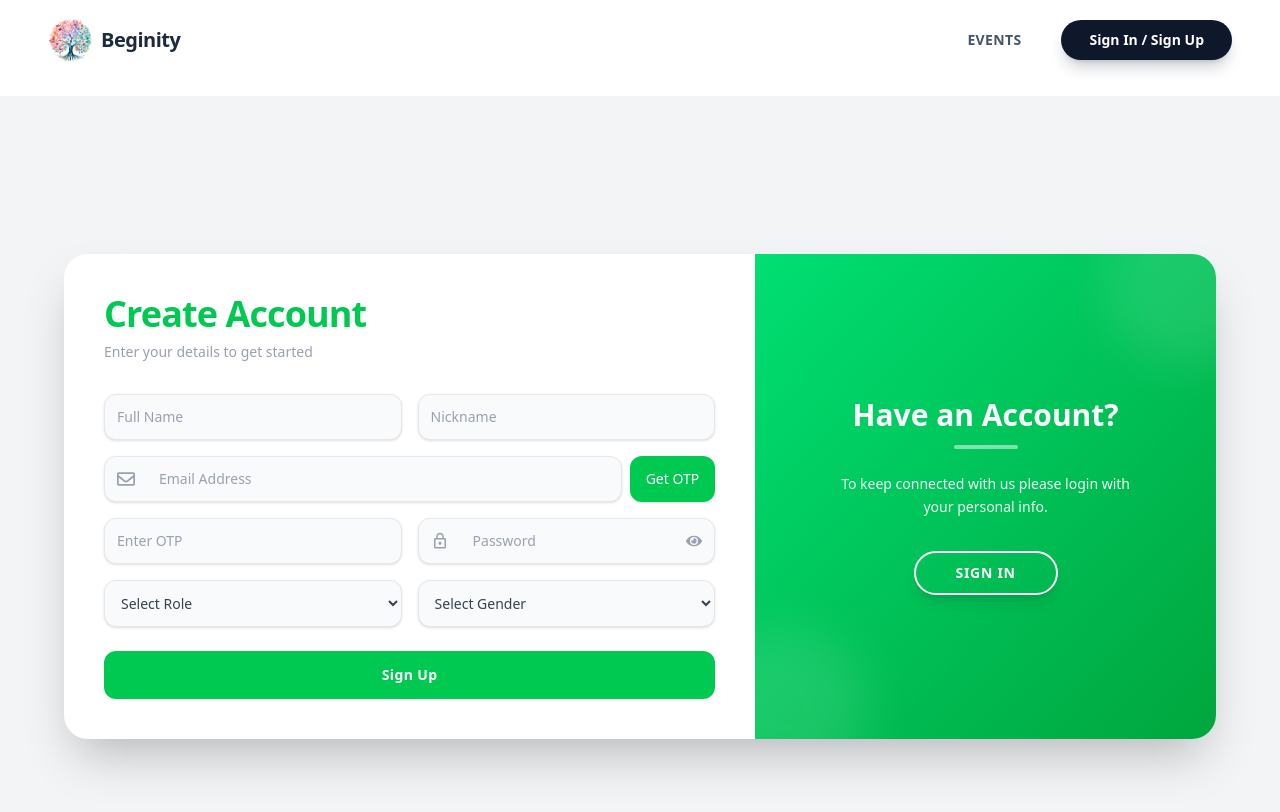
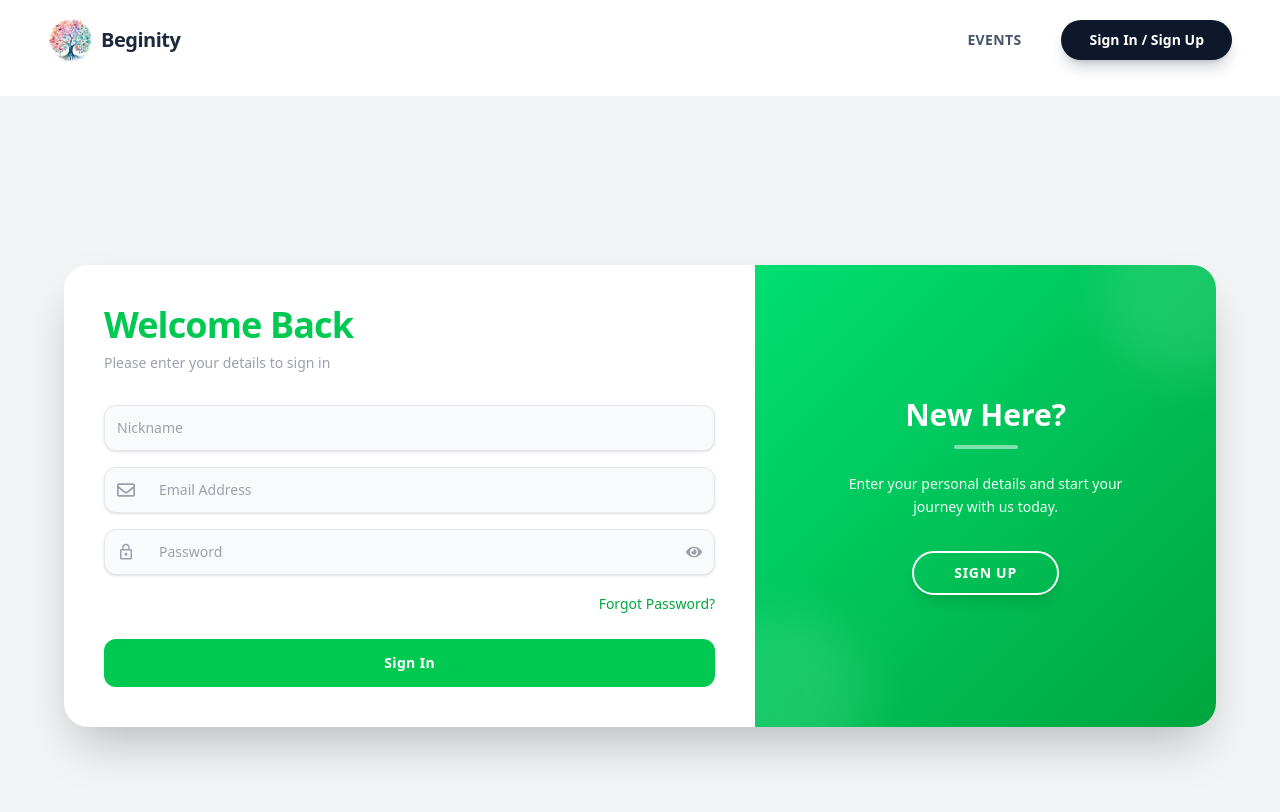
Before and after one commit to Datt2805/biginity_frontend_next, a Next.js app: page /LoginSignUp in a window 1280 px wide. Shown: the top 812 px of the page. Built offline with nearby package versions, Linux system fonts and the light colour scheme; no server answers.

Commit message:
login Issues fix

```diff
--- a/app/components/forms/UserForm.jsx
+++ b/app/components/forms/UserForm.jsx
@@ -9,8 +9,8 @@ import SignInForm from "./SignInForm";
 
 import { registerUser, logInUser, verifyEmail } from "@/lib/api/index";
 
-const UserForm = ({ defaultType = "register" }) => {
-  const [isSignUp, setIsSignUp] = useState(defaultType === "register");
+const UserForm = ({ defaultType = "login" }) => {
+  const [isSignUp, setIsSignUp] = useState(defaultType === "login");
   const [formData, setFormData] = useState({
     name: "",
     nickname: "",
```
